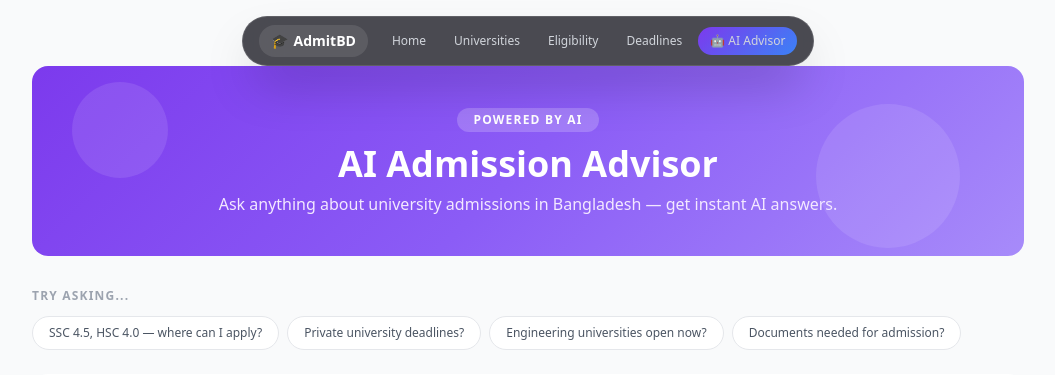
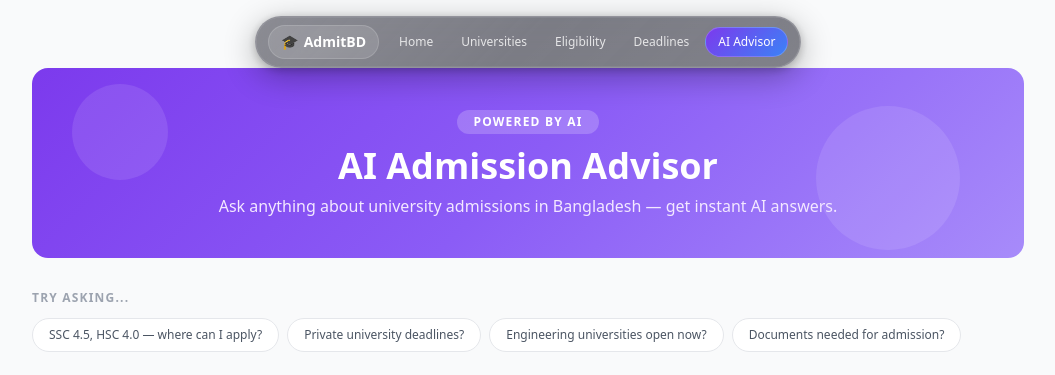
Before and after one commit to rahul-bepari/admitbd, a Flask app: page /advisor in a window 1280 px wide. Shown: the top 375 px of the page, without its empty margins (112-1167 px from the left). Run offline with Flask 3, Linux system fonts and the light colour scheme; some libraries are stand-ins or nearby versions.

Commit message:
Liquid glass navbar with refraction effect

```diff
--- a/templates/base.html
+++ b/templates/base.html
@@ -8,33 +8,63 @@
 </head>
 <body class="bg-gray-50 text-gray-800">
 
+    <!-- Hidden SVG Glass Filter -->
+    <svg style="position:absolute;width:0;height:0;overflow:hidden;" xmlns="http://www.w3.org/2000/svg">
+        <defs>
+            <filter id="glass-filter" color-interpolation-filters="sRGB" x="-10%" y="-10%" width="120%" height="120%">
+                <feTurbulence type="fractalNoise" baseFrequency="0.65" numOctaves="3" result="noise"/>
+                <feDisplacementMap in="SourceGraphic" in2="noise" scale="6" xChannelSelector="R" yChannelSelector="G" result="displaced"/>
+                <feGaussianBlur in="displaced" stdDeviation="0.4" result="blurred"/>
+                <feBlend in="SourceGraphic" in2="blurred" mode="normal" result="output"/>
+            </filter>
+        </defs>
+    </svg>
+
     <!-- Floating Pill Navbar -->
     <div class="sticky top-4 z-50 flex justify-center px-4 mb-4">
-        <nav class="flex items-center gap-1 px-4 py-2 rounded-full shadow-2xl"
-            style="background: rgba(15,15,25,0.75); backdrop-filter: blur(20px); -webkit-backdrop-filter: blur(20px); border: 1px solid rgba(255,255,255,0.12);">
+        <nav class="relative flex items-center gap-1 px-3 py-2 rounded-full shadow-2xl overflow-hidden"
+            style="
+                background: rgba(20, 20, 35, 0.55);
+                backdrop-filter: blur(24px) saturate(180%);
+                -webkit-backdrop-filter: blur(24px) saturate(180%);
+                border: 1px solid rgba(255,255,255,0.18);
+                box-shadow:
+                    rgba(255,255,255,0.15) 0px 0px 0px 0.5px inset,
+                    rgba(0,0,0,0.3) 0px 8px 32px,
+                    rgba(0,0,0,0.2) 0px 2px 8px;
+            ">
+
+            <!-- Inner shine effect -->
+            <div class="absolute inset-0 rounded-full pointer-events-none"
+                style="background: linear-gradient(135deg, rgba(255,255,255,0.12) 0%, transparent 50%, rgba(255,255,255,0.04) 100%);">
+            </div>
 
             <!-- Logo -->
-            <a href="/" class="text-white font-bold text-sm px-3 py-1.5 rounded-full mr-2 flex items-center gap-1.5"
-                style="background: rgba(255,255,255,0.1);">
+            <a href="/" class="relative flex items-center gap-1.5 text-white font-bold text-sm px-3 py-1.5 rounded-full mr-1 z-10"
+                style="background: rgba(255,255,255,0.12); border: 1px solid rgba(255,255,255,0.15);">
                 🎓 <span>AdmitBD</span>
             </a>
 
             <!-- Links -->
-            <a href="/" class="text-gray-300 hover:text-white hover:bg-white hover:bg-opacity-10 text-xs font-medium px-3 py-1.5 rounded-full transition">
+            <a href="/" class="relative z-10 text-white text-opacity-80 hover:text-white text-xs font-medium px-3 py-1.5 rounded-full transition-all hover:bg-white hover:bg-opacity-10"
+                style="color: rgba(255,255,255,0.8);">
                 Home
             </a>
-            <a href="/universities" class="text-gray-300 hover:text-white hover:bg-white hover:bg-opacity-10 text-xs font-medium px-3 py-1.5 rounded-full transition">
+            <a href="/universities" class="relative z-10 text-xs font-medium px-3 py-1.5 rounded-full transition-all hover:bg-white hover:bg-opacity-10"
+                style="color: rgba(255,255,255,0.8);">
                 Universities
             </a>
-            <a href="/checker" class="text-gray-300 hover:text-white hover:bg-white hover:bg-opacity-10 text-xs font-medium px-3 py-1.5 rounded-full transition">
+            <a href="/checker" class="relative z-10 text-xs font-medium px-3 py-1.5 rounded-full transition-all hover:bg-white hover:bg-opacity-10"
+                style="color: rgba(255,255,255,0.8);">
                 Eligibility
             </a>
-            <a href="/deadlines" class="text-gray-300 hover:text-white hover:bg-white hover:bg-opacity-10 text-xs font-medium px-3 py-1.5 rounded-full transition">
+            <a href="/deadlines" class="relative z-10 text-xs font-medium px-3 py-1.5 rounded-full transition-all hover:bg-white hover:bg-opacity-10"
+                style="color: rgba(255,255,255,0.8);">
                 Deadlines
             </a>
-            <a href="/advisor" class="text-gray-300 hover:text-white text-xs font-medium px-3 py-1.5 rounded-full transition"
-                style="background: linear-gradient(135deg, #7c3aed, #3b82f6);">
-                🤖 AI Advisor
+            <a href="/advisor" class="relative z-10 text-xs font-medium px-3 py-1.5 rounded-full transition-all"
+                style="background: linear-gradient(135deg, #7c3aed, #3b82f6); color: white; border: 1px solid rgba(255,255,255,0.2);">
+                 AI Advisor
             </a>
         </nav>
     </div>
```
